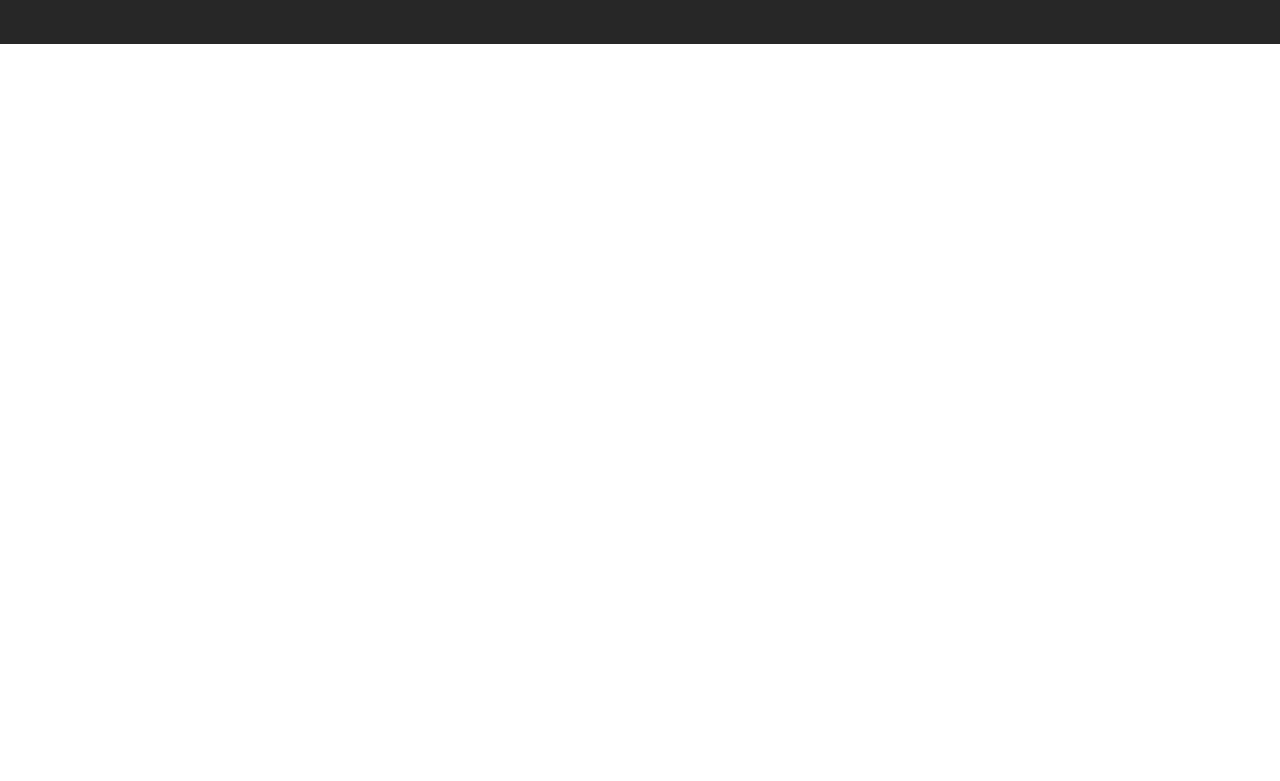
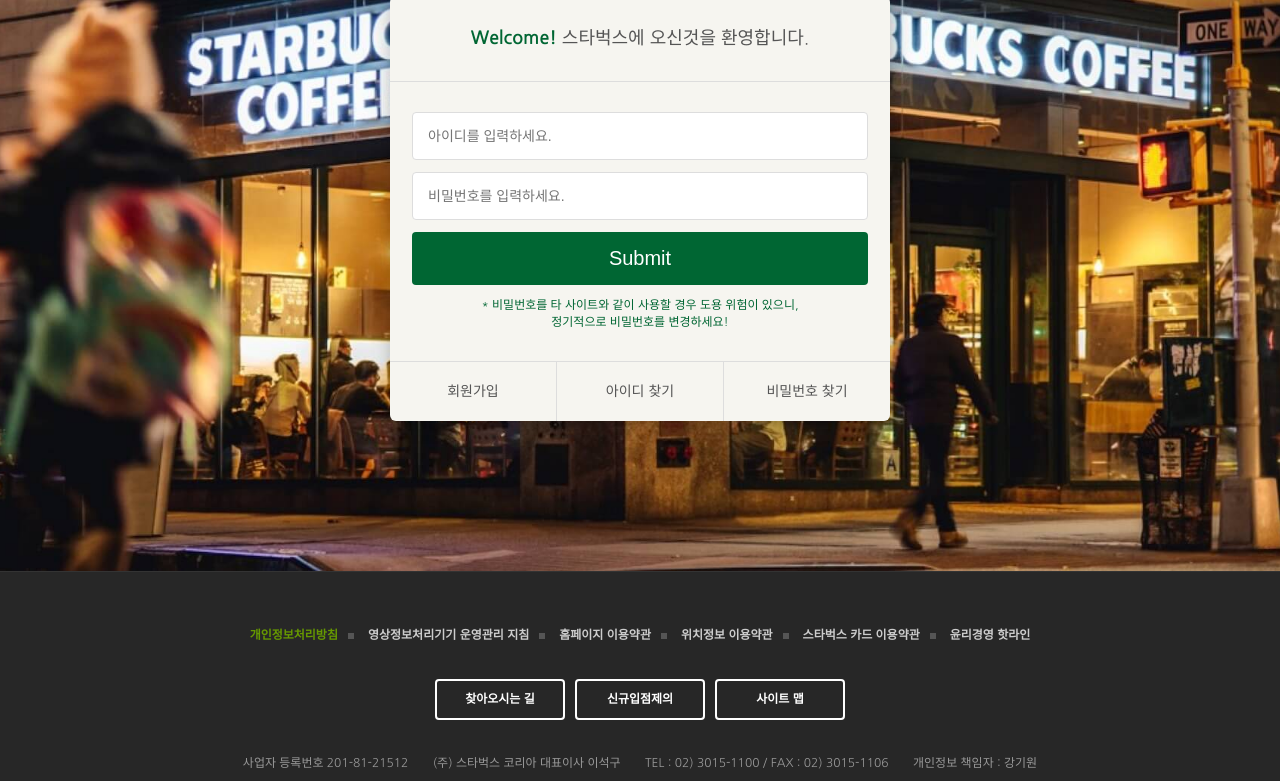
Before and after one commit to kikidy12/STARBUCKS_HTML, a plain HTML site: page signin/index.html in a window 1280 px wide. Shown: the part 290-1071 px from the top of the page. Before the commit the page ends 800 px from the top, so only its background shows below. Drawn offline with nearby package versions, Linux system fonts and the light colour scheme.

Commit message:
로그인 페이지 완성

```diff
--- /dev/null
+++ b/css/signin.css
@@ -0,0 +1,90 @@
+.signin {
+  margin-top: 120px;
+  padding: 100px 0 150px;
+  background-image: url("../images/signin_bg.jpg");
+  background-repeat: no-repeat;
+  background-position: center;
+  background-attachment: fixed;
+  background-size: cover;
+}
+
+.signin h1 {
+  color: #fff;
+  font-size: 30px;
+  font-weight: 700;
+  text-align: center;
+  margin-bottom: 24px ;
+}
+
+.signin__card {
+  width: 500px;
+  margin: 0 auto;
+  border-radius: 6px;
+  background-color: #f6f5f0;
+  box-shadow: 2px 2px 20px rgba(0, 0, 0, .3);
+  color: #555;
+}
+
+.signin__card h2 {
+  padding: 30px;
+  font-size: 18px;
+  text-align: center;
+  border-bottom: 1px solid #ddd;
+}
+
+.signin__card h2 strong {
+  font-weight: 700;
+  color: #063;
+}
+
+.signin__card form {
+  padding: 30px 22px;
+}
+
+.signin__card form input {
+  width: 100%;
+  margin-bottom: 12px;
+  padding: 15px;
+  border: 1px solid #ddd;
+  border-radius: 4px;
+  outline: none;
+  box-sizing: border-box;
+  font-size: 14px;
+}
+
+.signin__card form [type='submit'] {
+  background-color: #063;
+  border: none;
+  color: #fff;
+  font-size: 20px;
+  cursor: pointer;
+}
+
+.signin__card form p {
+  font-size: 12px;
+  color: #063;
+  text-align: center;
+}
+
+.signin__card .actions {
+  display: flex;
+  border-top: 1px solid #ddd;
+}
+
+.signin__card .actions a {
+  flex-grow: 1;
+  flex-basis: 0;
+  text-align: center;
+  padding: 20px;
+  color: #555;
+  font-size: 14px;
+  border-right: 1px solid #ddd;
+}
+
+.signin__card .actions a:last-child {
+  border-right: 0;
+}
+
+.signin__card .actions a:hover {
+  text-decoration: underline;
+}
--- a/signin/index.html
+++ b/signin/index.html
@@ -27,8 +27,10 @@
   <link href="https://fonts.googleapis.com/css2?family=Nanum+Gothic:wght@400;700&display=swap" rel="stylesheet">
   <link rel="stylesheet" href="https://fonts.googleapis.com/icon?family=Material+Icons">
   <link rel="stylesheet" href="../css/common.css" />
+  <link rel="stylesheet" href="../css/signin.css" />
 
   <!-- SWIPER -->
+  <link rel="stylesheet" href="https://unpkg.com/swiper/swiper-bundle.min.css" />
   <script src="https://unpkg.com/swiper/swiper-bundle.min.js"></script>
 
   <!-- SCROLL MAGIC -->
@@ -383,7 +385,26 @@
   </header>
 
   <section class="signin">
-
+    <h1>로그인</h1>
+    <div class="signin__card">
+      <h2>
+        <strong>Welcome!</strong> 스타벅스에 오신것을 환영합니다.
+      </h2>
+      <form>
+        <input type="text" placeholder="아이디를 입력하세요.">
+        <input type="password" placeholder="비밀번호를 입력하세요.">
+        <input type="submit" placeholder="로그인.">
+        <p>
+          * 비밀번호를 타 사이트와 같이 사용할 경우 도용 위험이 있으니,<br />
+          정기적으로 비밀번호를 변경하세요!
+        </p>
+      </form>
+      <div class="actions">
+        <a href="javascript:void(0)">회원가입</a>
+        <a href="javascript:void(0)">아이디 찾기</a>
+        <a href="javascript:void(0)">비밀번호 찾기</a>
+      </div>
+    </div>
   </section>
 
   <footer>
```
Also changed, not shown: index.html (+6 -5 lines).
